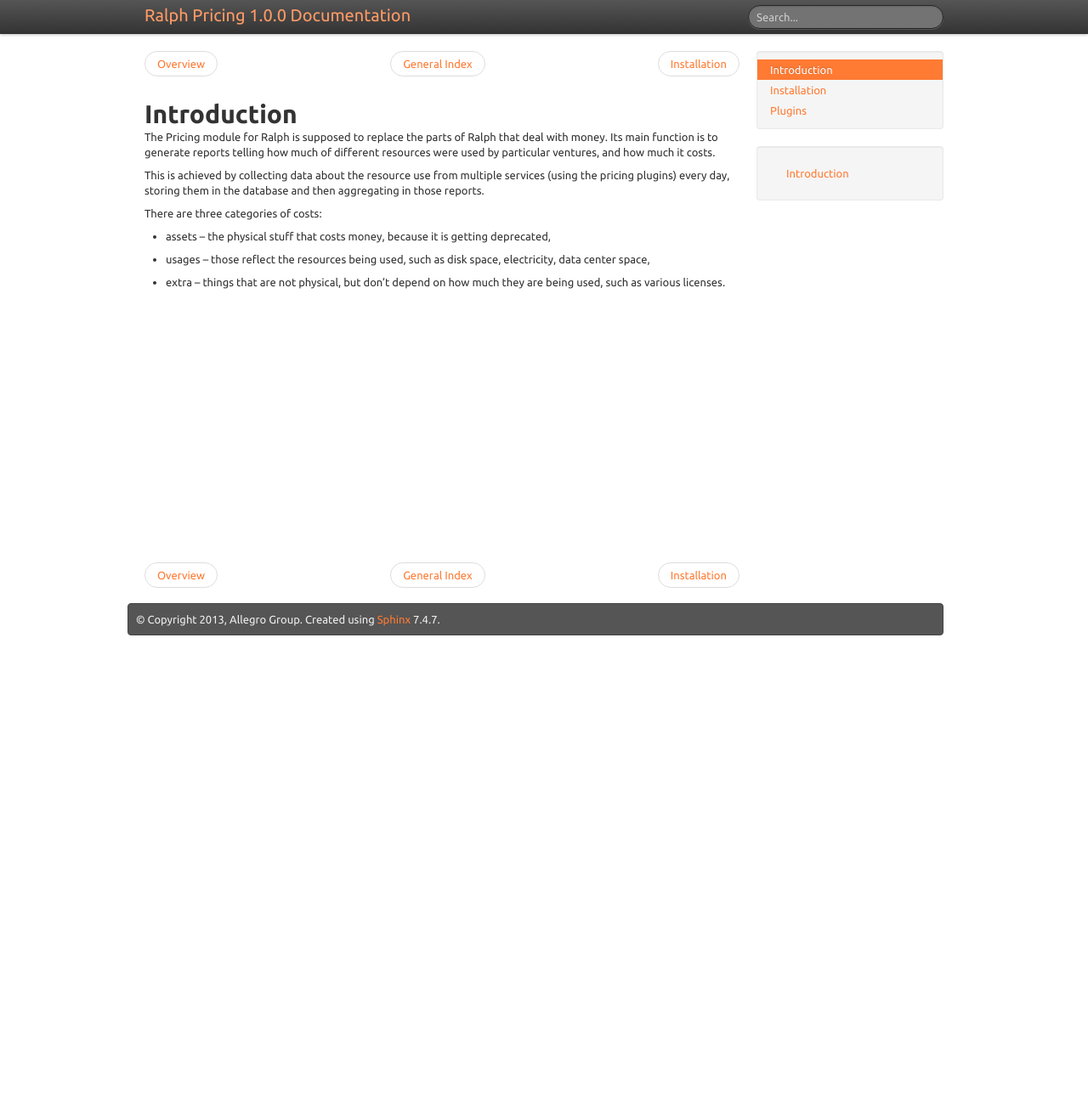
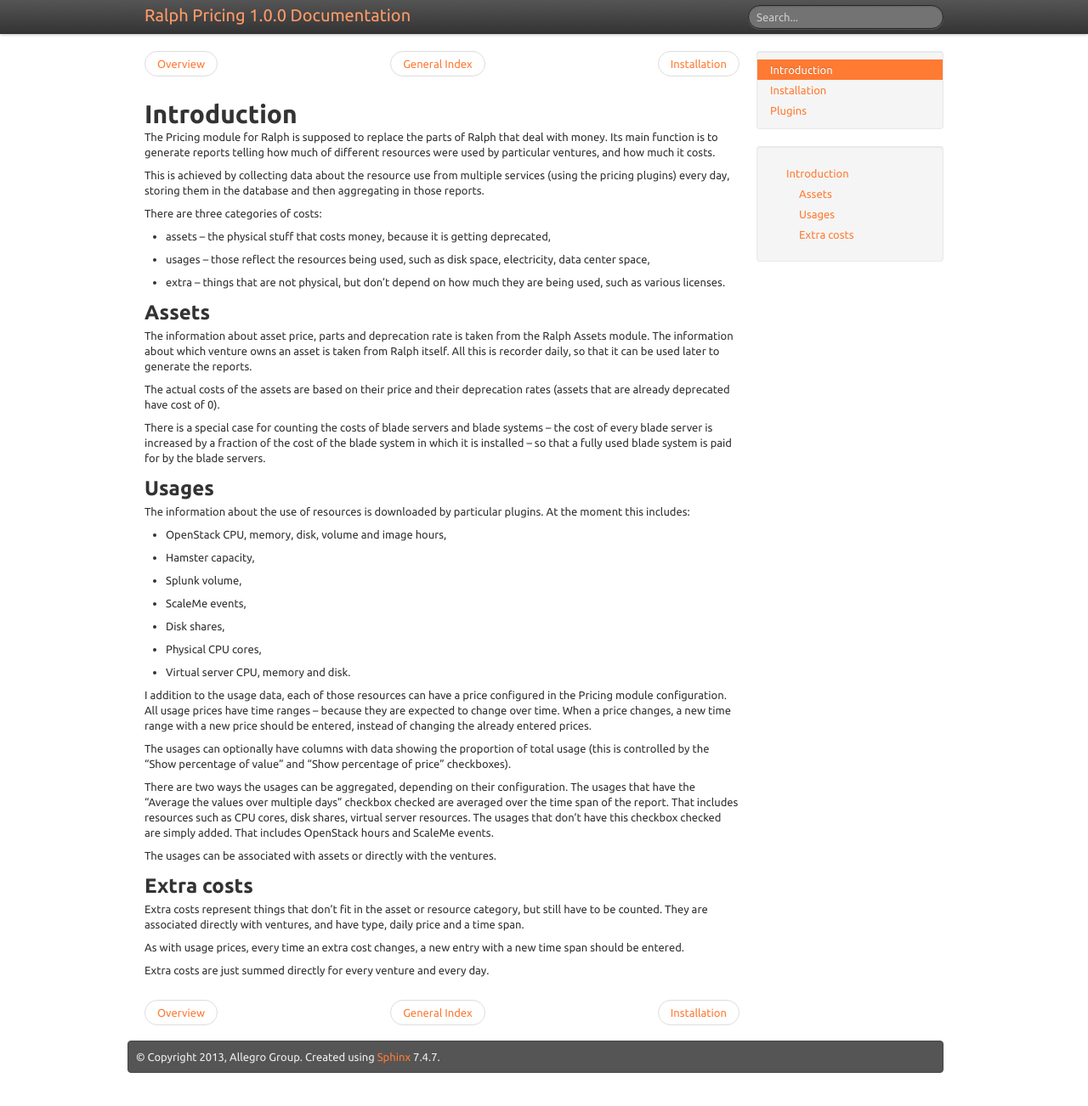
Before and after one commit to allegro/ralph_pricing, a Sphinx documentation site: the page built from doc/introduction.rst, in a window 1280 px wide and 1303 px high. Shown: the whole window at 85% size. Built offline with Sphinx 7.4.7, drawn with Linux system fonts in a browser that asks for light colours.

Commit message:
Added description of the pricing

```diff
--- a/doc/introduction.rst
+++ b/doc/introduction.rst
@@ -14,3 +14,63 @@ There are three categories of costs:
 * assets -- the physical stuff that costs money, because it is getting deprecated,
 * usages -- those reflect the resources being used, such as disk space, electricity, data center space,
 * extra -- things that are not physical, but don't depend on how much they are being used, such as various licenses.
+
+
+Assets
+======
+
+The information about asset price, parts and deprecation rate is taken from the
+Ralph Assets module.  The information about which venture owns an asset is
+taken from Ralph itself. All this is recorder daily, so that it can be used
+later to generate the reports.
+
+The actual costs of the assets are based on their price and their deprecation
+rates (assets that are already deprecated have cost of 0).
+
+There is a special case for counting the costs of blade servers and blade
+systems -- the cost of every blade server is increased by a fraction of the
+cost of the blade system in which it is installed -- so that a fully used blade
+system is paid for by the blade servers.
+
+Usages
+======
+
+The information about the use of resources is downloaded by particular plugins. At the moment this includes:
+
+* OpenStack CPU, memory, disk, volume and image hours,
+* Hamster capacity,
+* Splunk volume,
+* ScaleMe events,
+* Disk shares,
+* Physical CPU cores,
+* Virtual server CPU, memory and disk.
+
+I addition to the usage data, each of those resources can have a price
+configured in the Pricing module configuration.
+All usage prices have time ranges -- because they are expected to change over
+time. When a price changes, a new time range with a new price should be
+entered, instead of changing the already entered prices.
+
+The usages can optionally have columns with data showing the proportion of
+total usage (this is controlled by the "Show percentage of value" and "Show
+percentage of price" checkboxes).
+
+There are two ways the usages can be aggregated, depending on their
+configuration. The usages that have the "Average the values over multiple days"
+checkbox checked are averaged over the time span of the report. That includes
+resources such as CPU cores, disk shares, virtual server resources. The usages
+that don't have this checkbox checked are simply added. That includes OpenStack
+hours and ScaleMe events.
+
+The usages can be associated with assets or directly with the ventures.
+
+Extra costs
+===========
+
+Extra costs represent things that don't fit in the asset or resource category,
+but still have to be counted. They are associated directly with ventures, and have type, daily price and a time span.
+
+As with usage prices, every time an extra cost changes, a new entry with a new
+time span should be entered.
+
+Extra costs are just summed directly for every venture and every day.
```
